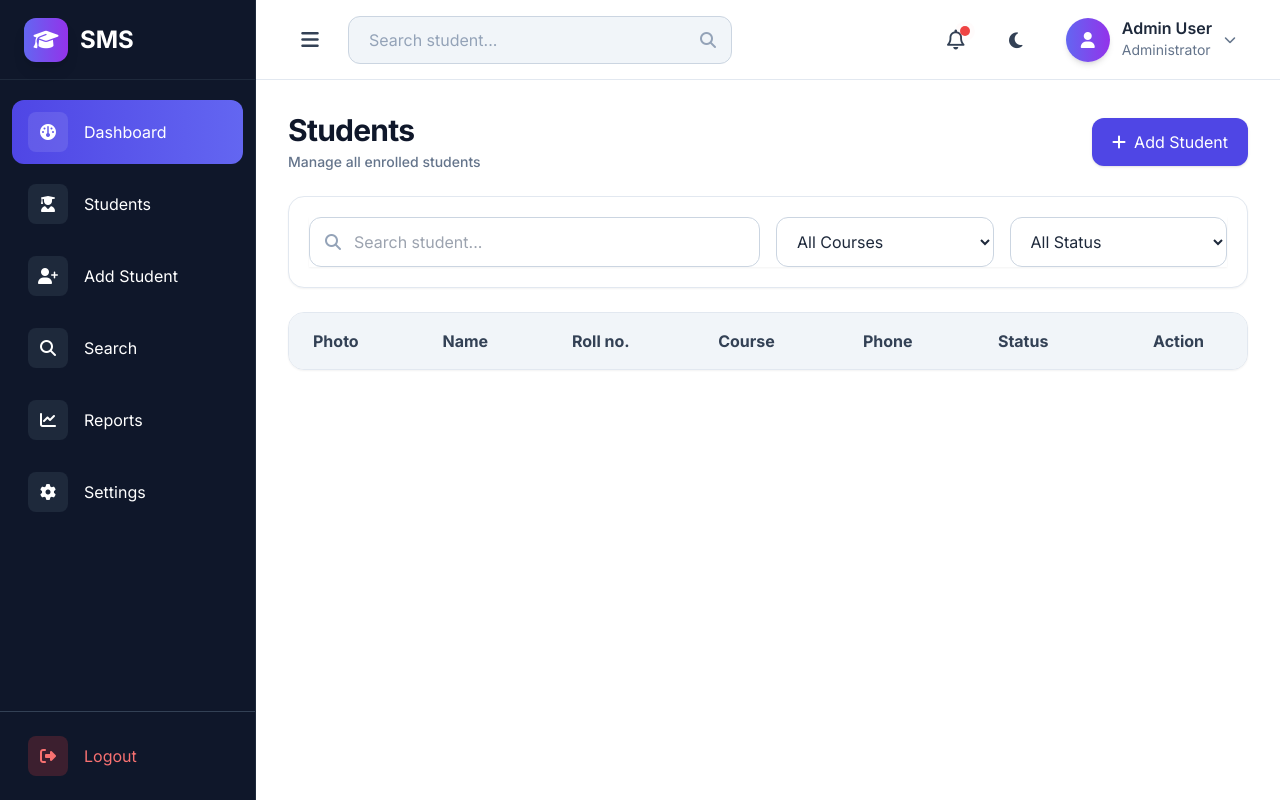
After one commit to Nitin0259/Student-Management-System, a Django app: page /students/ in a window 1280 px wide. The commit adds this page. Run offline with Django 5.2, Linux system fonts and the light colour scheme; lists and menus that the app fills with data are empty; some libraries are stand-ins or nearby versions.

Commit message:
Work on student-page

```diff
--- a/MainApp/templates/base.html
+++ b/MainApp/templates/base.html
@@ -37,7 +37,7 @@
       {% include "components/navbar.html" %}
 
       <!-- Main section -->
-      <main class="flex-1 w-full h-screen overflow-y-auto bg-white dark:bg-slate-900">
+      <main class="flex-1 w-full h-screen px-6  py-6 overflow-y-auto bg-white dark:bg-slate-900">
         {% block content %}
         {% endblock %}
       </main>
--- a/MainApp/templates/components/sidebar.html
+++ b/MainApp/templates/components/sidebar.html
@@ -26,7 +26,7 @@
       <span class="sidebar-text">Dashboard</span>
     </a>
 
-    <a href="#" class="nav-item group flex items-center gap-4 px-4 py-3 rounded-xl hover:bg-slate-800 transition">
+    <a href="{% url 'students' %}" class="nav-item group flex items-center gap-4 px-4 py-3 rounded-xl hover:bg-slate-800 transition">
 
       <div
         class="w-10 h-10 rounded-lg bg-slate-800 group-hover:bg-indigo-600 flex items-center justify-center transition">
--- /dev/null
+++ b/MainApp/templates/student.html
@@ -0,0 +1,79 @@
+{% extends 'base.html' %}
+{% block content %}
+<!-- Student-page -->
+<div class="space-y-6 px-2 py-2">
+    <div class="flex flex-col md:flex-row md:items-center md:justify-between gap-4">
+        <div>
+            <h2
+                class="text-xl md:text-2xl xl:text-3xl font-bold tracking-tight text-slate-900 dark:text-white transition-colors duration-300">
+                Students</h2>
+            <p class="mt-1 text-slate-500 dark:text-slate-400 text-sm font-medium transition-colors duration-300">Manage
+                all enrolled students</p>
+        </div>
+
+        <a href="#"
+            class="inline-flex items-center gap-2 bg-indigo-600 hover:bg-indigo-700 text-white px-5 py-3 rounded-xl shadow transition">
+            <i class="fa-solid fa-plus"></i>
+            Add Student
+        </a>
+    </div>
+
+    <div class="bg-white dark:bg-slate-800 rounded-2xl border border-slate-200 dark:border-slate-700 p-5 shadow-sm">
+        <div class="grid grid-cols-1 md:grid-cols-4 gap-4 shadow-sm">
+            <!-- Search -->
+            <div class="relative md:col-span-2">
+
+                <i class="fa-solid fa-magnifying-glass absolute left-4 top-1/2 -translate-y-1/2 text-slate-400"></i>
+
+                <input type="text" placeholder="Search student..."
+                    class="w-full pl-11 pr-4 py-3 rounded-xl border border-slate-300 dark:border-slate-600 bg-white dark:bg-slate-700 dark:text-white focus:ring-2 focus:ring-indigo-500 outline-none">
+            </div>
+            <!-- Course -->
+            <select
+                class="px-4 py-3 rounded-xl border border-slate-300 dark:border-slate-600 bg-white dark:bg-slate-700 dark:text-white outline-none">
+
+                <option>All Courses</option>
+                <option>BCA</option>
+                <option>B.Tech</option>
+                <option>MCA</option>
+                <option>BBA</option>
+
+            </select>
+
+            <!-- Status -->
+            <select
+                class="px-4 py-3 rounded-xl border border-slate-300 dark:border-slate-600 bg-white dark:bg-slate-700 dark:text-white outline-none">
+
+                <option>All Status</option>
+                <option>Active</option>
+                <option>Inactive</option>
+
+            </select>
+        </div>
+    </div>
+
+    <!-- Students Table -->
+    <div
+        class="bg-white dark:bg-slate-800 rounded-2xl border border-slate-200 dark:border-slate-700 shadow-sm overflow-x-auto">
+        <table class="w-full">
+            <thead class="bg-slate-100 dark:bg-slate-700 text-slate-700 dark:text-slate-200">
+                <tr>
+                    <th class="px-6 py-4 text-left">Photo</th>
+                    <th class="px-6 py-4 text-left">Name</th>
+                    <th class="px-6 py-4 text-left">Roll no.</th>
+                    <th class="px-6 py-4 text-left">Course</th>
+                    <th class="px-6 py-4 text-left">Phone</th>
+                    <th class="px-6 py-4 text-left">Status</th>
+                    <th class="px-6 py-4 text-center">Action</th>
+                </tr>
+            </thead>
+
+            <tbody class="divide-y divide-slate-200 dark:divide-slate-700">
+                {% for student in students %}
+
+                {% endfor %}
+            </tbody>
+        </table>
+    </div>
+</div>
+{% endblock %}
--- a/MainApp/urls.py
+++ b/MainApp/urls.py
@@ -3,5 +3,6 @@ from . import views
 
 urlpatterns = [
     path("", views.login_view, name='login'),
-    path("dashboard/", views.dashboard, name='dashboard')
+    path("dashboard/", views.dashboard, name='dashboard'),
+    path("students/", views.students, name='students'),
 ]
--- a/MainApp/views.py
+++ b/MainApp/views.py
@@ -3,7 +3,7 @@ from django.contrib import messages
 from django.contrib.auth.models import User
 from django.contrib.auth import authenticate, login, logout
 from django.contrib.auth.decorators import login_required
-from .models import Activity, AddStudent
+from .models import Activity, AddStudent, Student
 
 def login_view(request):
     if request.method == "POST":
@@ -34,3 +34,7 @@ def dashboard(request):
 def logout_view(request):
     logout(request)
     return redirect("login")
+
+def students(request):
+    students = Student.objects.all()
+    return render(request, "student.html")
```
Also changed, not shown: MainApp/models.py (+24 -0 lines), MainApp/templates/dashboard.html (+12 -5 lines), MainApp/migrations/0003_student.py (added), MainApp/templates/components/footer.html (deleted), db.sqlite3.
